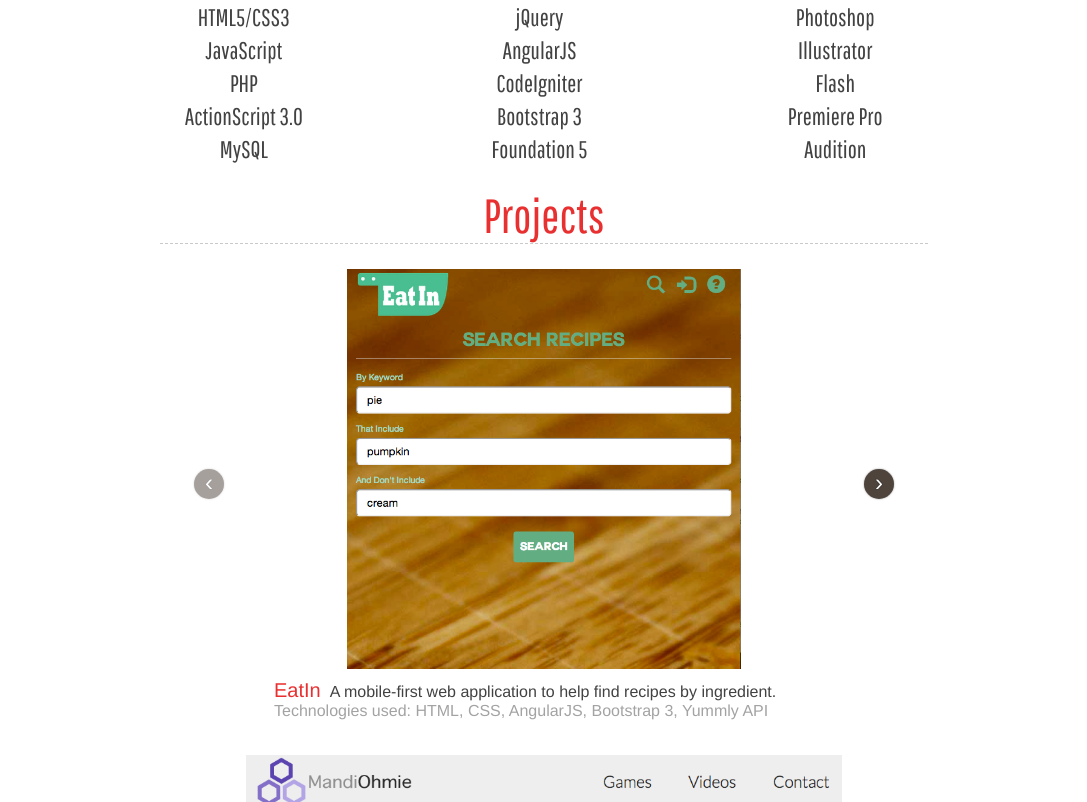
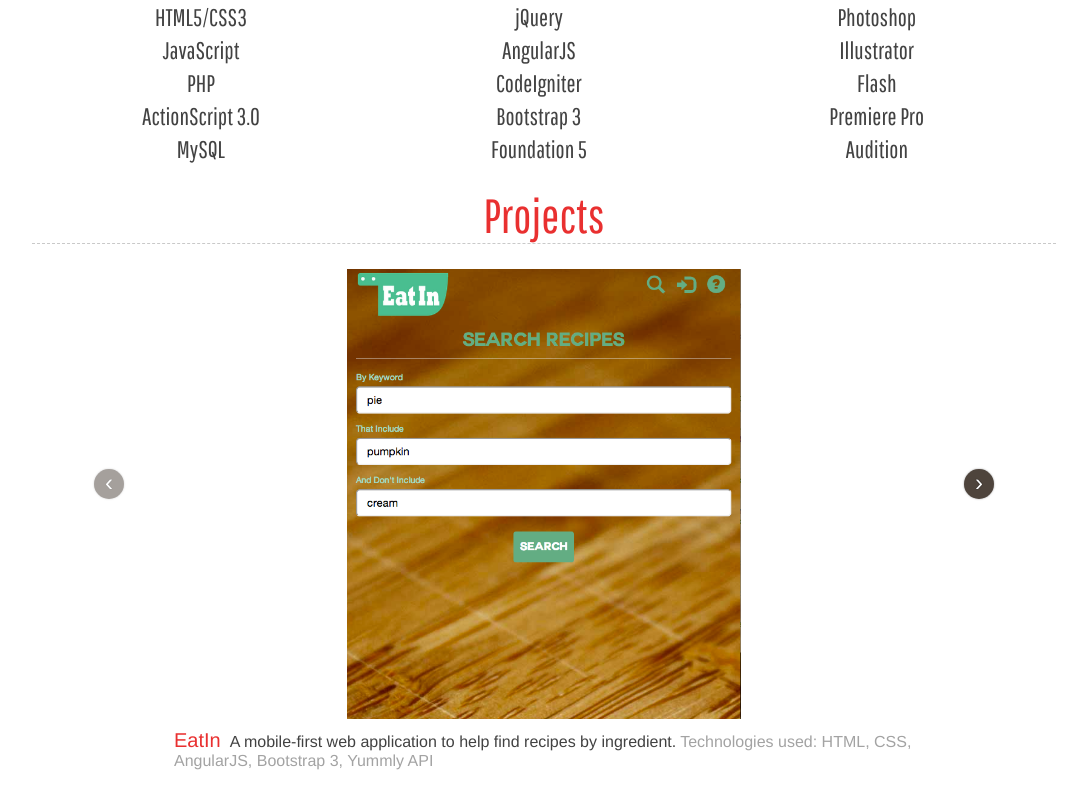
Before and after one commit to JKatras/portfolio, a plain HTML site: page index.html in a window 1280 px wide. Shown: the part 360-1162 px from the top of the page, without its empty margins (96-1183 px from the left). Drawn offline with nearby package versions, Linux system fonts and the light colour scheme.

Commit message:
tweak carousel widths

```diff
--- a/assets/styles/css/main.css
+++ b/assets/styles/css/main.css
@@ -48,7 +48,7 @@ header p {
 }
 section {
 	display: inline-block;
-	width: 70%;
+	width: 80%;
 }
 .description {
 	text-align: left;
@@ -66,11 +66,12 @@ section {
 	text-align: left;
 }
 #projects li {
-	width: 600px;
+	width: 800px;
 	height: 450px;
 }
 #projects img {
-	height: 100%;
+	max-height: 450px;
+	max-width: 800px;
 }
 
 nav.static ul li a {
@@ -83,7 +84,7 @@ h2 {
 	font-size: 3em;
 	color: #e93030;
 	border-bottom: 1px dashed #c9c9c9;
-	width: 60%;
+	width: 80%;
 	margin: 15px auto;
 }
 #projects h3 {
@@ -152,15 +153,15 @@ body{
   /*background: -o-linear-gradient(top, #fff, #f8f6e3);*/
 }
 .jcarousel-wrap {
-	max-width: 600px;
+	max-width: 800px;
 	margin: 10px auto 35px;
 	position: relative;
 }
 .jcarousel {
     position: relative;
     overflow: hidden;
-    width: 600px;
-    height: 400px;
+    max-width: 100%;
+    height: 450px;
     margin: 0 auto 10px;
 }
 .jcarousel ul {
```
